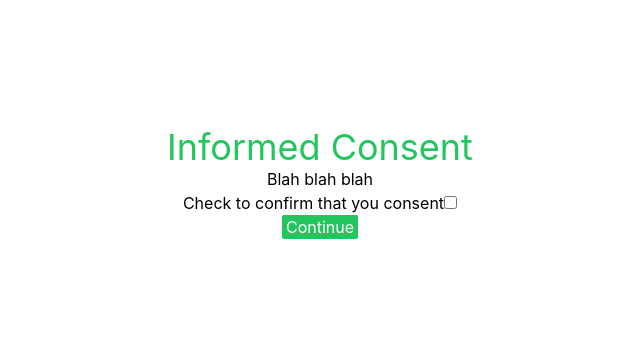
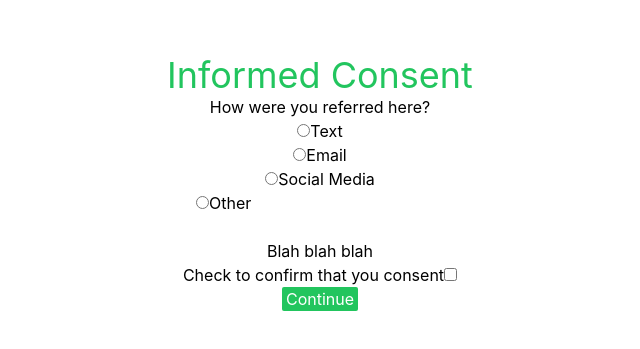
Before and after one commit to Vaugnie-Lindsey/SurveyApp, a React (Create React App) app: page /InformedConsent in a window 1280 px wide. Shown: the part 217-566 px from the top of the page, without its empty margins (320-960 px from the left). Built offline with nearby package versions, Linux system fonts and the light colour scheme.

Commit message:
Added query paramters to share links

```diff
--- a/src/Components/MCQuestion.jsx
+++ b/src/Components/MCQuestion.jsx
@@ -2,12 +2,14 @@ import React, {useState} from "react";
 
 const MCQuestion = (props) => {
     const [showOption, setShowOption] = useState(true);
+    const [focus, SetFocus] = useState(false);
     const handleChange = (answer) => {
         if (answer.target.value == "Other (Please Specify)") {
             setShowOption(false);
         } else {
             setShowOption(true);
         }
+        document.getElementById(answer.target.value).focus();
     }
 
     const checkForOther = (answer) => {
@@ -22,7 +24,7 @@ const MCQuestion = (props) => {
     <div key={index}>
         <input type="radio" value={answer} className="accent-green-500 text-black border border-green-400" name={props.name} onChange={(answer) => handleChange(answer)}></input>
         <label className="ml-2">{answer}</label>
-        {checkForOther(answer) && <><br></br><input placeholder="this is input" className="dark:text-black border border-green-500 rounded-md focus:border-2 focus:border-red-500 pr-1 pl-1" disabled={showOption}></input></>}
+        {checkForOther(answer) && <><br></br><input id={answer} placeholder="this is input" className="dark:text-black border border-green-500 rounded-md focus:border-2 focus:border-red-500 pr-1 pl-1" disabled={showOption}></input></>}
     </div>
     )
     return (
--- a/src/Components/ScaleQuestion.jsx
+++ b/src/Components/ScaleQuestion.jsx
@@ -13,7 +13,7 @@ const ScaleQuestion = (props) => {
     return (
         <div>
             <h2 className="font-bold text-lg dark:text-green-500">{props.question}</h2>
-            <div className="flex flex-row gap-2">
+            <div className="flex flex-col md:flex-row gap-2">
             {questions}
             </div>
         </div>
--- a/src/Pages/Homepage.jsx
+++ b/src/Pages/Homepage.jsx
@@ -1,10 +1,12 @@
 import React from "react";
-import { Link } from "react-router-dom";
+import { Link, useSearchParams } from "react-router-dom";
 const Homepage = () => {
 
     const codeValid = () => {
         //check if the code is valid in Firebase
     };
+    const [queryParameters] = useSearchParams();
+    console.log(queryParameters.get('code'));
 
     return(
         <div className="flex flex-col justify-center items-center gap-5 dark:bg-slate-900 dark:text-white min-h-screen">
--- a/src/Pages/InformedConsent.jsx
+++ b/src/Pages/InformedConsent.jsx
@@ -18,6 +18,25 @@ const InformedConsent = () => {
     return(
         <div className="flex flex-col justify-center items-center min-h-screen dark:bg-slate-900 dark:text-white">
             <h1 className="text-green-500 text-4xl">Informed Consent</h1>
+            <h2>How were you referred here?</h2>
+            <div>
+                <input type="radio" value="Text" name="refer"></input>
+                <label>Text</label>
+            </div>
+            <div>
+                <input type="radio" value="Email" name="refer"></input>
+                <label>Email</label>
+            </div>
+            <div>
+                <input type="radio" value="Social Media" name="refer"></input>
+                <label>Social Media</label>
+            </div>
+            <div>
+                <input type="radio" value="Other" name="refer"></input>
+                <label>Other</label>
+                <br></br>
+                <input type="text"></input>
+            </div>
             <p>Blah blah blah</p>
             <div>
                 <label>Check to confirm that you consent</label>
--- a/src/Pages/SurveyComplete.jsx
+++ b/src/Pages/SurveyComplete.jsx
@@ -4,7 +4,7 @@ const SurveyComplete = () => {
     const shareData = {
         title: 'MDN',
         text: 'Learn web development on MDN!',
-        url: 'https://developer.mozilla.org'
+        url: 'http://localhost:3000/?code=3453'
       }
 
     const openShare = () => {
@@ -12,10 +12,13 @@ const SurveyComplete = () => {
     }
 
     return(
-        <div className="flex flex-col justify-center items-center min-h-screen">
-            <h1>The survey is now complete!</h1>
+        <div className="flex flex-col justify-center items-center gap-5 dark:bg-slate-900 dark:text-white min-h-screen p-16">
+            <h1 className="dark:text-green-500 text-4xl">The survey is now complete!</h1>
             <p>Thank you for participating in our survey. We ask that you use one if the methods below to share the link with a friend or family member. For each person that you share it to (up to three) you recieve and additional payout.</p>
-            <button onClick={() => openShare()}>Share Link</button>
+            <button onClick={() => openShare()} className="bg-green-500 pl-1 pr-1 rounded-sm">Share Link</button>
+            <h3>If the button above doesnt work copy this link:</h3>
+            <div className="pl-2 pr-2 pt-1 pb-1 border-2 border-blue-400 rounded-md"><p>http://localhost:3000/?code=1234</p></div>
+            <p>...And send it through text, email, or social media!</p>
         </div>
     );
 };
```
